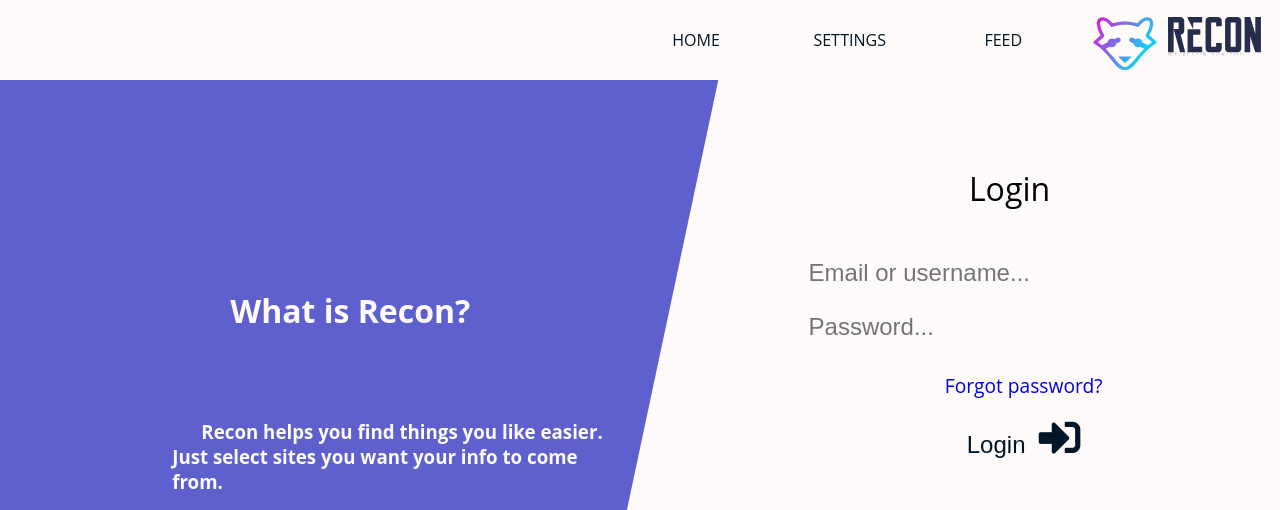
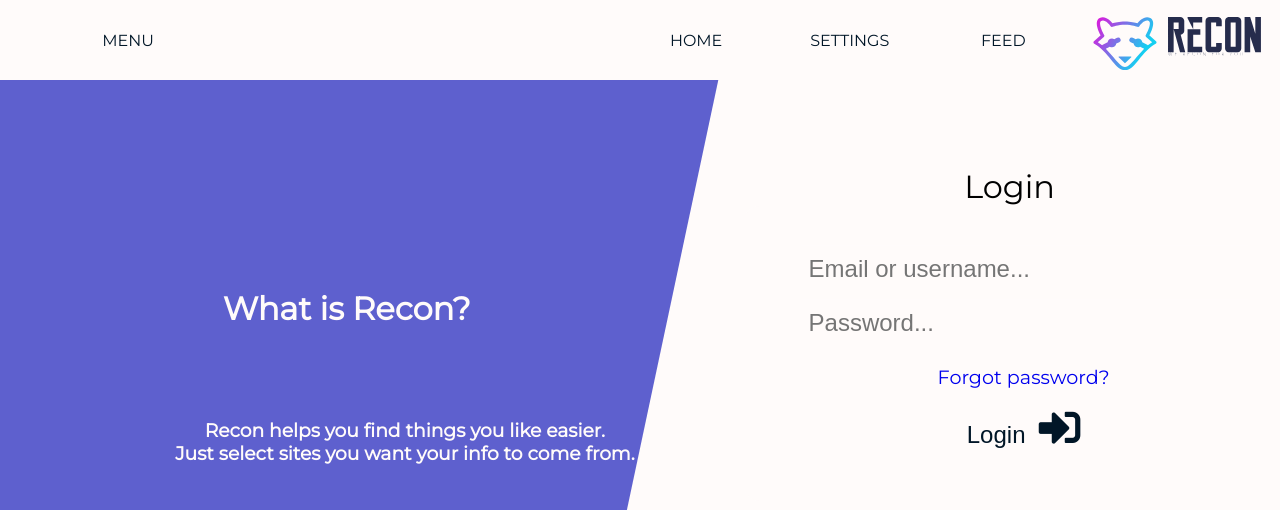
Before and after one commit to RuginaRaresTeodor/ReR-ProiectTW, a PHP site: page / in a window 1280 px wide. Shown: the top 510 px of the page. Run offline with PHP 8.4, Linux system fonts and the light colour scheme.

Commit message:
Add files via upload

```diff
--- a/front-end/fun.js
+++ b/front-end/fun.js
@@ -3,22 +3,48 @@
     document.getElementsByClassName('second-page')[0].style.display = "block";
     document.getElementsByClassName('register-page')[0].style.display = "none";
     document.getElementsByClassName('selector')[0].style.display = "none";
+    document.getElementsByClassName('full-menu')[0].style.display = "none";
   }
   function changepage2() {
     document.getElementsByClassName('first-page')[0].style.display = "block";
     document.getElementsByClassName('second-page')[0].style.display = "none";
     document.getElementsByClassName('register-page')[0].style.display = "none";
     document.getElementsByClassName('selector')[0].style.display = "none";
+    document.getElementsByClassName('full-menu')[0].style.display = "none";
   }
   function changepageregister() {
     document.getElementsByClassName('first-page')[0].style.display = "none";
     document.getElementsByClassName('second-page')[0].style.display = "none";
     document.getElementsByClassName('register-page')[0].style.display = "block";
     document.getElementsByClassName('selector')[0].style.display = "none";
+    document.getElementsByClassName('full-menu')[0].style.display = "none";
   }
   function changepage3() {
     document.getElementsByClassName('first-page')[0].style.display = "none";
     document.getElementsByClassName('second-page')[0].style.display = "none";
     document.getElementsByClassName('register-page')[0].style.display = "none";
     document.getElementsByClassName('selector')[0].style.display = "block";
+    document.getElementsByClassName('full-menu')[0].style.display = "none";
   }
+  function menufunction() {
+    var y=document.getElementsByClassName('first-page')[0];
+    var z=document.getElementsByClassName('second-page')[0];
+    var q=document.getElementsByClassName('register-page')[0];
+    var r=document.getElementsByClassName('selector')[0];
+
+      var x = document.getElementsByClassName("full-menu")[0];
+      if (x.style.display === "none" ) {
+        x.style.display = "block";
+        y.style.display = "none";
+        z.style.display = "none";
+        q.style.display = "none";
+        r.style.display = "none";
+      } else {
+        x.style.display = "none";
+        y.style.display = "block";
+        z.style.display = "none";
+        q.style.display = "none";
+        r.style.display = "none";
+      }
+
+}
--- a/front-end/index.html
+++ b/front-end/index.html
@@ -17,6 +17,12 @@
 <body>
   <div class="nav">
     <img src="logo.svg" alt="logo">
+    <div class="nav-button" id="acc" onclick="changepage1()">feed</div>
+    <div class="nav-button" onclick="changepage3()">settings</div>
+    <div class="nav-button" onclick="changepage2()">Home</div>
+    <div class="menu" onclick="menufunction()">Menu</div>
+  </div>
+  <div class="full-menu">
     <div class="nav-button" id="acc" onclick="changepage1()">feed</div>
     <div class="nav-button" onclick="changepage3()">settings</div>
     <div class="nav-button" onclick="changepage2()">Home</div>
@@ -102,7 +108,7 @@
         </div>
       </div>
       <div class="dw-pnl ">
-        <img src="https://unsplash.it/445/?random" class="dw-pnl__cntnt" alt="random"/>
+        <img src="https://unsplash.it/445/?random" class="dw-pnl__cntnt" alt="random" />
       </div>
       <div class="dw-pnl ">
         <img src="https://unsplash.it/423/?random" class="dw-pnl__cntnt" alt="random" />
@@ -129,7 +135,7 @@
         </div>
       </div>
       <div class="dw-pnl ">
-        <img src="https://unsplash.it/420/?random" class="dw-pnl__cntnt" alt="random"/>
+        <img src="https://unsplash.it/420/?random" class="dw-pnl__cntnt" alt="random" />
       </div>
       <div style="height: 200px;" class="dw-pnl dw-flp">
         <div class="dw-pnl__cntnt dw-flp__cntnt">
@@ -203,12 +209,12 @@
           <h1>Pulse on hover</h1>
         </div>
       </div>
-      <div class="dw-pnl "><img src="https://unsplash.it/440/?random" class="dw-pnl__cntnt" alt="random"/>
+      <div class="dw-pnl "><img src="https://unsplash.it/440/?random" class="dw-pnl__cntnt" alt="random" />
       </div>
       <div class="dw__fcs-crtn"></div>
     </div>
   </div>
-  <div class="register-page" >
+  <div class="register-page">
     <div id="wrapper2">
       <div class="form-container">
         <span class="form-heading">&nbsp;SIGN UP</span>
@@ -222,7 +228,7 @@
             <span class="bar"></span>
           </div>
           <div class="input-group">
-            <input type="password" placeholder="Password..."  name="psw2" id="psw2" required>
+            <input type="password" placeholder="Password..." name="psw2" id="psw2" required>
             <span class="bar"></span>
           </div>
           <br>
@@ -247,7 +253,10 @@
             </button>
           </div>
         </div>
-        <div class="anunt"><p>By creating an account, you agree to the Terms of Service. For more information about Recon's privacy practices, see the Recon Privacy Statement. We'll occasionally send you account-related emails.</p></div>
+        <div class="anunt">
+          <p>By creating an account, you agree to the Terms of Service. For more information about Recon's privacy
+            practices, see the Recon Privacy Statement. We'll occasionally send you account-related emails.</p>
+        </div>
       </div>
     </div>
   </div>
--- a/front-end/style.css
+++ b/front-end/style.css
@@ -25,6 +25,67 @@
     margin-right: 1.5%;
     margin-top:1.3%;
     height:67%;
+}
+.nav .menu {
+  width:10%;
+  margin-top:0%;
+  height:100%;
+  margin-left:5%;
+  cursor: pointer;
+  color: #011627;
+  text-transform: uppercase;
+  display: flex;
+  justify-content: center;
+  align-items: center;
+  -webkit-transition : all 0.2s ease-in-out ;
+  -moz-transition : all 0.2s ease-in-out ;
+  transition : all 0.2s ease-in-out ;
+}
+.full-menu {
+  margin: 0%;
+  justify-content: center;
+  align-items: center;
+}
+.full-menu .nav-button {
+  width:100%;
+  height:25%;
+  cursor: pointer;
+  color: #011627;
+  text-transform: uppercase;
+  display: flex;
+  justify-content: center;
+  align-items: center;
+  -webkit-transition : all 0.2s ease-in-out ;
+  -moz-transition : all 0.2s ease-in-out ;
+  transition : all 0.2s ease-in-out ;
+}
+.full-menu .nav-button:hover {
+  color:#56CFE1;
+  border-bottom:#56CFE1;
+  -webkit-transition : all 0.2s ease-in-out ;
+  -moz-transition : all 0.2s ease-in-out ;
+  transition : all 0.2s ease-in-out ;
+  letter-spacing: 2px;
+  animation-name: button-color;
+  animation-duration: 3s;
+}
+.nav .menu:hover {
+  color:#56CFE1;
+  border-bottom:#56CFE1;
+  -webkit-transition : all 0.2s ease-in-out ;
+  -moz-transition : all 0.2s ease-in-out ;
+  transition : all 0.2s ease-in-out ;
+  letter-spacing: 2px;
+  animation-name: button-color;
+  animation-duration: 3s;
+}
+@keyframes button-color {
+  from {
+      color:#56CFE1;
+      }
+  to {
+      color: #011627;
+  }
 }
 .nav .nav-button {
     width:10%;
@@ -68,6 +129,14 @@
     margin-top:10vh;
     overflow: hidden;
     display: block;
+}
+.full-menu {
+  margin-top:30%;
+  width:100%;
+  height: 90vh;
+  position: absolute;
+  overflow:hidden;
+  display: none;
 }
 .first-page .left {
     width:60%;
@@ -498,9 +567,6 @@
   .tx--center {
     text-align: center;
   }
-  body {
-    font-family: 'Open Sans', sans-serif;
-  }
   h3 {
     margin-top: 0;
   }
@@ -924,3 +990,9 @@
   display: none;
   background-color: #FFFBFA;
 }
+@media screen and (max-width: 540px){
+  .nav .nav-button {
+    display:none;
+  }
+
+}
```
